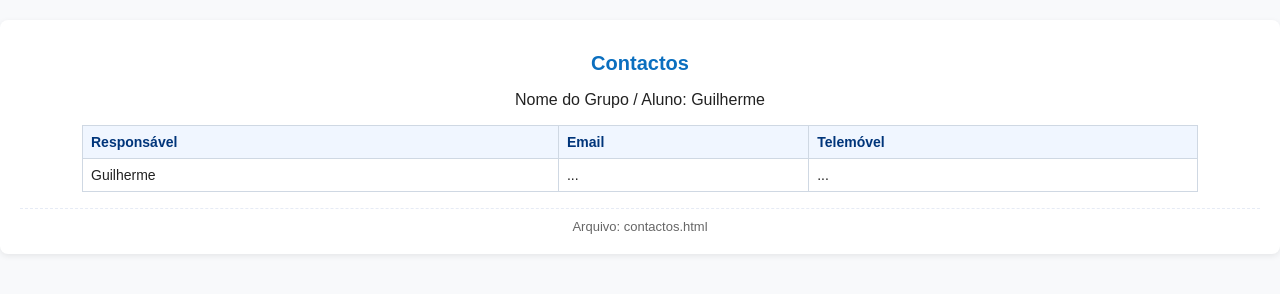
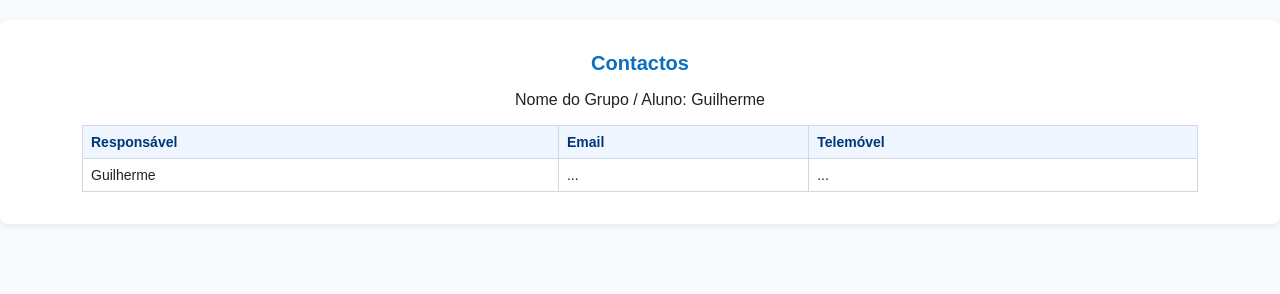
Before and after one commit to Ryxxb/novo-trabalho-iframes, a plain HTML site: page contactos.html in a window 1280 px wide. Drawn offline with Linux system fonts and the light colour scheme.

Commit message:
Update contactos.html

```diff
--- a/contactos.html
+++ b/contactos.html
@@ -24,11 +24,8 @@
                 <td>...</td>
             </tr>
         </table>
-
-        <footer>
-            <div>Arquivo: contactos.html</div>
-        </footer>
     </div>
 </body>
 
+
 </html>
```
